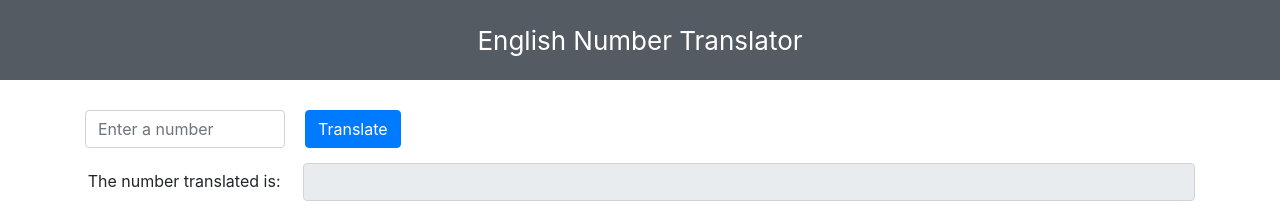
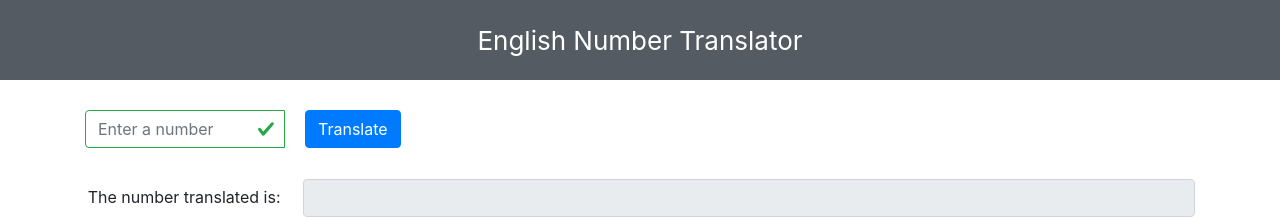
Before and after one commit to mansoto8/english-number-translator, a React (Create React App) app in the folder src/js/number-translator-js/: page / in a window 1280 px wide. Shown: the top 219 px of the page. Built offline with nearby package versions, Linux system fonts and the light colour scheme; no server answers.

Commit message:
Added UI validation for the format of the number entered by the user

```diff
--- a/src/js/number-translator-js/src/components/TranslationHistory.js
+++ b/src/js/number-translator-js/src/components/TranslationHistory.js
@@ -47,7 +47,7 @@ class TranslationHistory extends Component {
                         <tbody>
                             {translations.map(translation =>
                                 <tr key={translation.number}>
-                                    <td>{translation.number}</td>
+                                    <td>{translation.number.toLocaleString()}</td>
                                     <td>{translation.translation}</td>
                                 </tr>
                             )}
--- a/src/js/number-translator-js/src/components/TranslatorForm.css
+++ b/src/js/number-translator-js/src/components/TranslatorForm.css
@@ -18,13 +18,12 @@
     width: 900px;
 }
 
-#number-input {
-    width: 200px;
-    margin-right: 20px;
-}
-
 #translation-output-label {
     padding-top: 5px;
     width: 200px;
     margin-right: 20px;
 }
+#inputGroupNumber {
+    width: 200px;
+    margin-right: 20px;
+}
--- a/src/js/number-translator-js/src/components/TranslatorForm.js
+++ b/src/js/number-translator-js/src/components/TranslatorForm.js
@@ -1,21 +1,27 @@
 import React, {Component} from 'react';
-import {Button, Container, Form, FormGroup, Input, Label} from 'reactstrap';
+import {Button, Container, Form, FormGroup, Input, Label, FormFeedback, InputGroup} from 'reactstrap';
 import './TranslatorForm.css';
 
 class TranslatorForm extends Component {
 
     emptyItem = {
-        number: 0,
-        translation: ''
+        number: undefined,
+        translation: '',
+    };
+
+    validate = {
+        number: 'valid-number-format',
     };
 
     constructor(props) {
         super(props);
         this.state = {
             item: this.emptyItem,
+            validate: this.validate,
         };
         this.handleChange = this.handleChange.bind(this);
         this.handleSubmit = this.handleSubmit.bind(this);
+        this.isValidNumberFormat = this.isValidNumberFormat.bind(this);
     }
 
     handleChange(event) {
@@ -29,9 +35,33 @@ class TranslatorForm extends Component {
 
     async handleSubmit(event) {
         event.preventDefault();
-        let {item} = this.state;
+        let {item, validate} = this.state;
 
-        const translation = await fetch('/api/numbers' + (item.number ? '/' + item.number : ''), {
+        let number = item.number;
+        if (!this.isValidNumberFormat(number)) {
+            validate.number = 'invalid-number-format';
+            console.log("Validate ", validate);
+            this.setState({validate});
+            return;
+        } else {
+            validate.number = 'valid-number-format';
+            console.log("Validate ", validate);
+            this.setState({validate});
+        }
+
+        if (number.indexOf(',') > 0) {
+            number = number.replace(/,/g, '');
+        }
+
+        console.log("ABS: ",Math.abs(number));
+        if(Math.abs(number)>9999999999) {
+            console.log("Number too big");
+            validate.number = 'invalid-number-size';
+            this.setState({validate});
+            return;
+        }
+
+        const translation = await fetch('/api/numbers/' + number, {
             method: 'POST',
             headers: {
                 'Accept': 'application/json',
@@ -44,15 +74,68 @@ class TranslatorForm extends Component {
         this.setState({item});
     }
 
+    isValidNumberFormat(number) {
+        if (number == undefined || number == null || number.length == 0) {
+            return false;
+        }
+
+        const commaIndex = number.indexOf(',');
+        if (commaIndex >= 0) {
+            const size = number.length;
+            let validCommaIndex = size - 4;
+            for (let i = size - 1; i >= 0; i--) {
+                const character = number.charAt(i);
+                if(character=='-') {
+                    if(i==0) {
+                        return number.charAt(i+1)!=',';
+                    }
+                }
+                if (i == validCommaIndex) {
+                    if(character == ',' && i!=0) {
+                        validCommaIndex -= 4;
+                    } else {
+                        return false;
+                    }
+                } else {
+                    if (isNaN(character)) {
+                        return false;
+                    }
+                }
+            }
+        }
+
+        return commaIndex>=0 ? true : !isNaN(number);
+    }
+
     render() {
-        const {item} = this.state;
+        const {item,validate} = this.state;
+
+        let message;
+
+        switch (validate.number) {
+            case 'invalid-number-format':
+                message = 'Incorrect number format';
+                break;
+            case  'invalid-number-size':
+                message = 'Number is too big. Max allowed is +/- 9,999,999,999';
+                break;
+            default:
+                message = '';
+        }
 
         return <div>
             <Container>
                 <Form onSubmit={this.handleSubmit} className={"translator-form"}>
-                    <Input type="number" name="number" id="number-input" value={item.number || ''}
-                           onChange={this.handleChange} placeholder="Enter a number"/>
-                    <Button color="primary" type="submit">Translate</Button>{' '}
+                    <InputGroup id="inputGroupNumber">
+                        <Input type="text" name="number" id="number-input" value={item.number || ''}
+                               valid={validate.number === 'valid-number-format'}
+                               invalid={message != ''}
+                               onChange={this.handleChange} placeholder="Enter a number"/>
+                        <FormFeedback id="formFeedBackNumber" invalid="{validate.number === 'invalid-number-format'}">{message}</FormFeedback>
+                    </InputGroup>
+                    <FormGroup>
+                        <Button color="primary" type="submit">Translate</Button>
+                    </FormGroup>
                 </Form>
                 <div className="result-div">
                     <Label for="translation-output" id={"translation-output-label"}>The number translated is: </Label>
```
Also changed, not shown: 1 other file (tests, documents, lock files or other folders).
